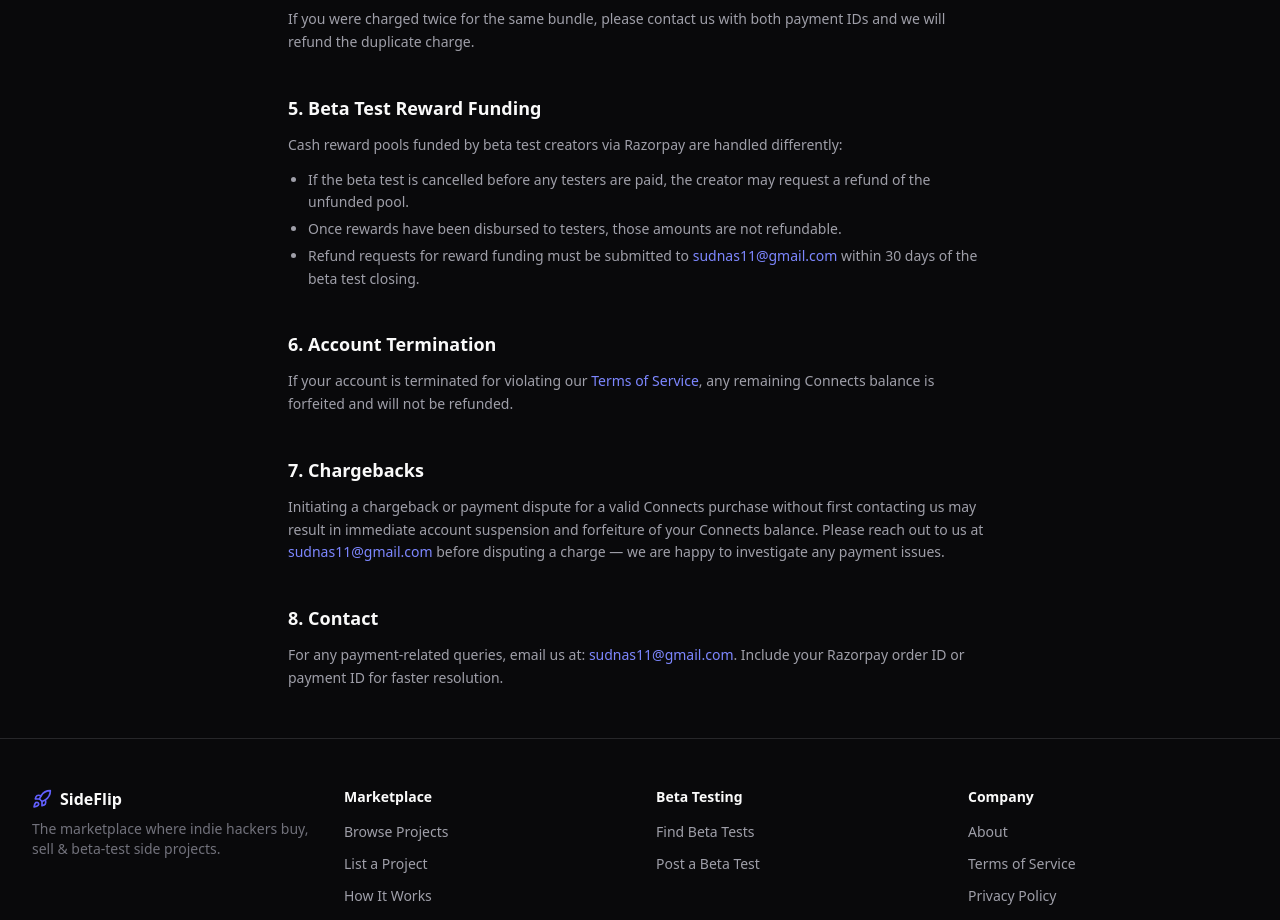
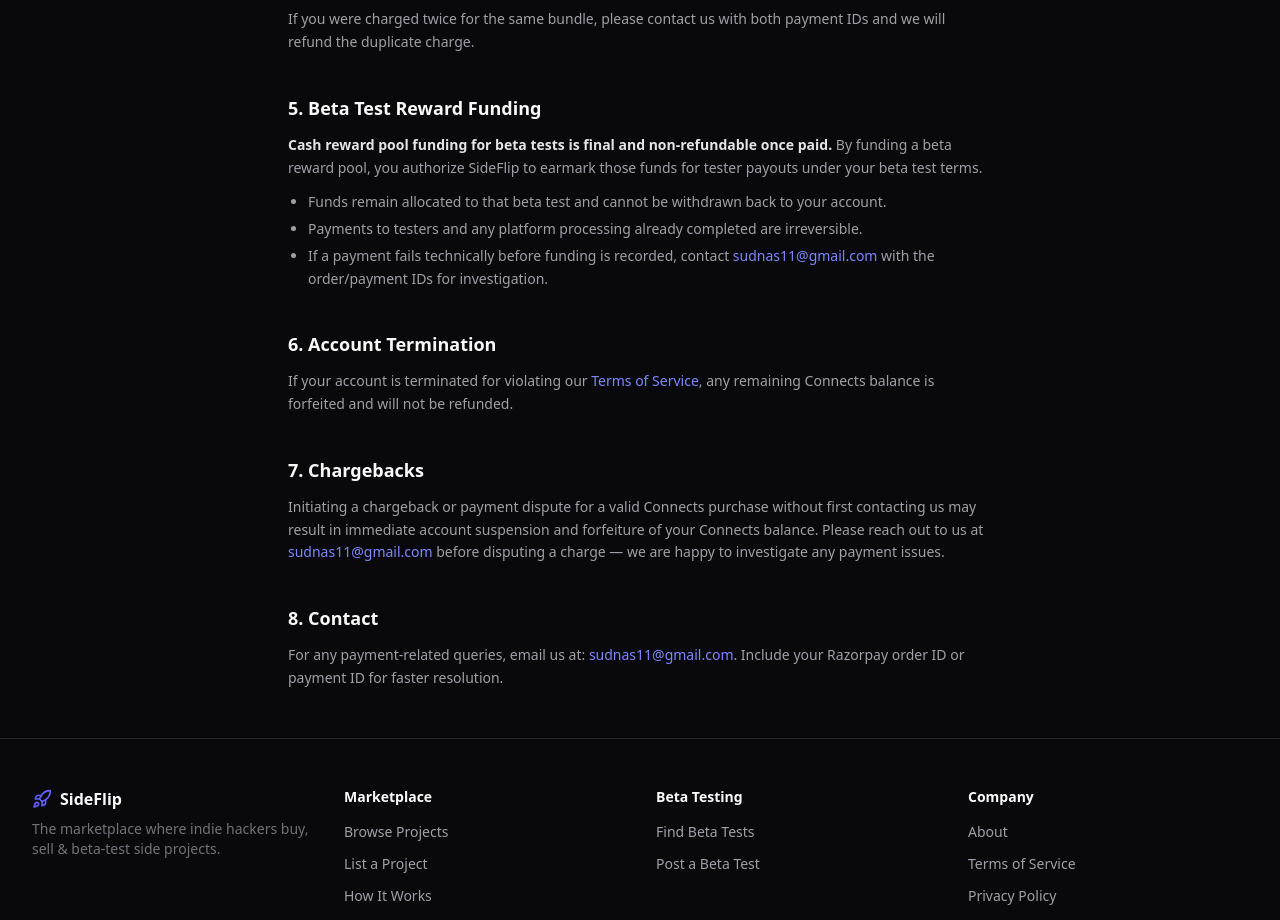
Before and after one commit to nas-say/marketplace, a Next.js app: page /refund in a window 1280 px wide. Shown: the part 940-1860 px from the top of the page. Built offline with nearby package versions, Linux system fonts and the light colour scheme; no server answers.

Commit message:
Make listing beta rewards cash-only and clarify refund policy

```diff
--- a/src/app/beta/[id]/funding-card.tsx
+++ b/src/app/beta/[id]/funding-card.tsx
@@ -251,6 +251,7 @@
             </Button>
           </div>
         ) : (
+          <>
             <Button
               size="sm"
               className="mt-3 w-full bg-indigo-600 hover:bg-indigo-500"
@@ -266,6 +267,10 @@
                 `Fund ${formatMinorAmount(remainingMinor, rewardCurrency)}`
               )}
             </Button>
+            <p className="mt-2 text-xs text-amber-400">
+              Beta reward funding payments are final and non-refundable once paid.
+            </p>
+          </>
         )
       ) : funded ? (
         <p className="mt-2 text-xs text-green-400">Reward pool funded by creator.</p>
--- a/src/app/beta/create/create-beta-form.tsx
+++ b/src/app/beta/create/create-beta-form.tsx
@@ -178,6 +178,9 @@
                 placeholder="e.g., 300"
                 className="bg-zinc-900 border-zinc-800"
               />
+              <p className="mt-1 text-xs text-amber-400">
+                Beta reward funding payments are final and non-refundable once paid.
+              </p>
             </div>
           )}
           <div className="mt-4">
--- a/src/app/create/actions.ts
+++ b/src/app/create/actions.ts
@@ -8,6 +8,7 @@
 const MAX_LISTING_PRICE = 10_000_000;
 const MAX_MRR = 1_000_000;
 const MAX_COUNTER = 100_000_000;
+const MAX_BETA_REWARD_INR = 1_000_000;
 
 function validateMoneyField(value: number, field: string, max: number): string | null {
   if (!Number.isFinite(value)) return `${field} must be a valid number.`;
@@ -39,7 +40,7 @@
   assetsIncluded: string[];
   includeBeta: boolean;
   betaSpots: number;
-  betaReward: string;
+  betaRewardInr: number;
   betaInstructions: string;
   betaDeadline: string;
 }): Promise<{ error?: string; listingId?: string; requiresVerification?: boolean }> {
@@ -90,13 +91,19 @@
     .slice(0, 50);
 
   const includeBeta = Boolean(payload.includeBeta);
-  const betaReward = payload.betaReward.trim();
+  const betaRewardInr = Number.isFinite(payload.betaRewardInr) ? payload.betaRewardInr : 0;
+  const betaRewardMinor = Math.round(betaRewardInr * 100);
   const betaInstructions = payload.betaInstructions.trim();
   const betaDeadline = payload.betaDeadline.trim();
   const betaSpots = Number.isFinite(payload.betaSpots) ? Math.floor(payload.betaSpots) : 0;
 
   if (includeBeta) {
-    if (!betaReward) return { error: "Beta reward details are required when beta testing is enabled." };
+    if (betaRewardMinor <= 0) {
+      return { error: "Cash reward per tester (INR) is required when beta testing is enabled." };
+    }
+    if (betaRewardInr > MAX_BETA_REWARD_INR) {
+      return { error: "Cash reward per tester is too large." };
+    }
     if (!betaDeadline) return { error: "Beta deadline is required when beta testing is enabled." };
     if (!Number.isInteger(betaSpots) || betaSpots < 1 || betaSpots > 1000) {
       return { error: "Beta spots must be between 1 and 1000." };
@@ -131,11 +138,19 @@
   if (!result) return { error: "Failed to create listing. Please try again." };
 
   if (includeBeta) {
+    const rewardDisplay = (betaRewardMinor / 100).toLocaleString("en-IN", {
+      minimumFractionDigits: betaRewardMinor % 100 === 0 ? 0 : 2,
+      maximumFractionDigits: 2,
+    });
+
     const betaResult = await createBetaTest(userId, {
       title,
       description,
       spotsTotal: betaSpots || 20,
-      rewardDescription: betaReward,
+      rewardDescription: `INR ${rewardDisplay} cash per completed test`,
+      rewardType: "cash",
+      rewardCurrency: "INR",
+      rewardAmountMinor: betaRewardMinor,
       testingInstructions: betaInstructions,
       deadline: betaDeadline,
     });
--- a/src/app/create/create-form.tsx
+++ b/src/app/create/create-form.tsx
@@ -81,7 +81,7 @@
       assetsIncluded: assets,
       includeBeta,
       betaSpots: Number(fd.get("betaSpots")) || 20,
-      betaReward: (fd.get("betaReward") as string) || "",
+      betaRewardInr: Number(fd.get("betaRewardInr")) || 0,
       betaInstructions: (fd.get("betaInstructions") as string) || "",
       betaDeadline: (fd.get("betaDeadline") as string) || "",
     });
@@ -311,8 +311,18 @@
                 <Input name="betaSpots" type="number" min="1" placeholder="20" className="bg-zinc-900 border-zinc-700" />
               </div>
               <div>
-                <label className="block text-sm text-zinc-400 mb-1">Reward for Testers</label>
-                <Input name="betaReward" placeholder="e.g., $10 per completed test, or Free Pro access" className="bg-zinc-900 border-zinc-700" />
+                <label className="block text-sm text-zinc-400 mb-1">Cash Reward per Tester (INR)</label>
+                <Input
+                  name="betaRewardInr"
+                  type="number"
+                  min="1"
+                  step="1"
+                  placeholder="e.g., 300"
+                  className="bg-zinc-900 border-zinc-700"
+                />
+                <p className="mt-1 text-xs text-amber-400">
+                  Cash rewards are funded via Razorpay and are non-refundable once paid.
+                </p>
               </div>
               <div>
                 <label className="block text-sm text-zinc-400 mb-1">Testing Instructions</label>
--- a/src/app/listing/[id]/verify/verify-client.tsx
+++ b/src/app/listing/[id]/verify/verify-client.tsx
@@ -195,6 +195,10 @@
           <p className="mt-2 text-sm text-zinc-500">
             Enter your GitHub repository and generate a challenge token.
           </p>
+          <p className="mt-1 text-xs text-amber-400">
+            Only public repositories are supported. You can temporarily make your repo public to verify,
+            then switch it back to private.
+          </p>
 
           <div className="mt-4 flex gap-2">
             <Input
--- a/src/app/refund/page.tsx
+++ b/src/app/refund/page.tsx
@@ -79,23 +79,26 @@
         <section>
           <h2 className="text-lg font-semibold text-zinc-50 mb-3">5. Beta Test Reward Funding</h2>
           <p className="mb-3">
-            Cash reward pools funded by beta test creators via Razorpay are handled
-            differently:
+            <strong className="text-zinc-200">
+              Cash reward pool funding for beta tests is final and non-refundable once paid.
+            </strong>{" "}
+            By funding a beta reward pool, you authorize SideFlip to earmark those funds for
+            tester payouts under your beta test terms.
           </p>
           <ul className="list-disc pl-5 space-y-1">
             <li>
-              If the beta test is cancelled before any testers are paid, the creator may
-              request a refund of the unfunded pool.
+              Funds remain allocated to that beta test and cannot be withdrawn back to your
+              account.
             </li>
             <li>
-              Once rewards have been disbursed to testers, those amounts are not refundable.
+              Payments to testers and any platform processing already completed are irreversible.
             </li>
             <li>
-              Refund requests for reward funding must be submitted to{" "}
+              If a payment fails technically before funding is recorded, contact{" "}
               <a href={`mailto:${CONTACT_EMAIL}`} className="text-indigo-400 hover:text-indigo-300">
                 {CONTACT_EMAIL}
               </a>{" "}
-              within 30 days of the beta test closing.
+              with the order/payment IDs for investigation.
             </li>
           </ul>
         </section>
--- a/src/app/terms/page.tsx
+++ b/src/app/terms/page.tsx
@@ -127,6 +127,10 @@
             is controlled by the creator&apos;s actions on the platform; we cannot guarantee
             payment if a creator fails to approve testers.
           </p>
+          <p className="mt-3">
+            Cash reward funding payments are final and non-refundable once paid, except in case
+            of technical payment failures where no funding is recorded.
+          </p>
         </section>
 
         <section>
--- a/src/lib/db/listing-verifications.ts
+++ b/src/lib/db/listing-verifications.ts
@@ -229,7 +229,10 @@
         .from("listing_ownership_verifications")
         .update({ last_error: "Could not access repository from GitHub API." })
         .eq("id", verification.id);
-      return { verified: false, error: "Could not access this GitHub repository." };
+      return {
+        verified: false,
+        error: "Could not access this GitHub repository. Only public repositories are supported right now.",
+      };
     }
 
     const repoJson = (await repoResponse.json()) as { description?: string };
```
Lines whose indentation alone changed are shown as unchanged.
